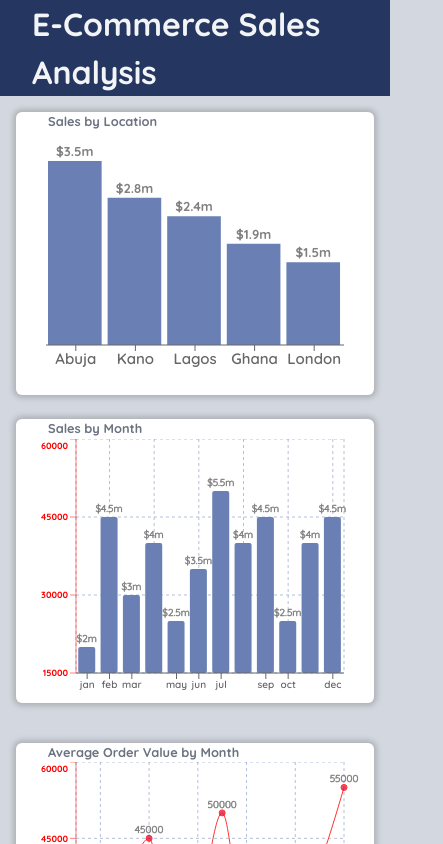
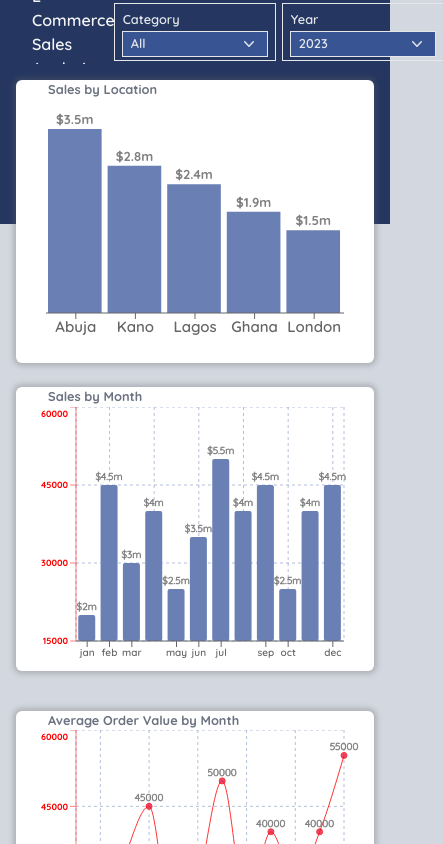
Before and after one commit to frontendkev/dash-app, a React (Create React App) app: page /#/ in a window 390 px wide. Shown: the top 844 px of the page, 443 px wide, since content can reach past the window. Built offline with nearby package versions, Linux system fonts and the light colour scheme.

Commit message:
dash app chart update

```diff
--- a/src/App.js
+++ b/src/App.js
@@ -2,12 +2,15 @@ import logo from './logo.svg';
 import './App.css';
 import {RouterProvider} from "react-router-dom";
 import Routes from "./Routes/Routes";
+import DashProvider from './DashContext/DashReducer';
 
 function App() {
   const {routes} = Routes()
   return (
     <div className="App">
-      <RouterProvider router={routes} />
+      <DashProvider>
+        <RouterProvider router={routes} />
+      </DashProvider>
     </div>
   );
 }
--- /dev/null
+++ b/src/Components/NavSelect.js
@@ -0,0 +1,39 @@
+import ArrowDown from "../Svg/ArrowDown"
+export default function NavSelect({ label, value, options, show, dispatch }) {
+
+
+    function showOptions() {
+        console.log(show)
+    }
+    return (
+        <div className={`relative cursor-default w-[10em] h-[3.5em] outline outline-[0.1em] outline-gray-200 text-gray-200 pl-2 pr-2 flex flex-col justify-center`}>
+            <div className="relative w-full h-fit flex flex-col justify-center">
+                <div className="relative w-full h-[1.5em] flex items-center">
+                    <p className="relative capitalize text-gray-200 font-quicksandSemiBold text-[0.8em] text-start"> {label}</p>
+                </div>
+                <div onClick={dispatch} className={"relative w-full h-[1.5em] bg-[#385492] outline outline-1 outline-gray-200 flex flex-row justify-between pl-2 pr-2 items-center cursor-pointer"}>
+                    <p className="relative capitalize text-gray-200 text-[0.8em] font-quicksandSemiBold">
+                        {value}
+                    </p>
+                    <ArrowDown />
+                </div>
+            </div>
+
+            <div className="relative w-full h-fit bg-red-500">
+                <div className={`${show ? 'block' : 'hidden'} absolute w-full h-fit bg-[#385492] z-[20] top-[0.5em] mx-auto`}>
+                    {
+                        options && options.map((option, i) => {
+                            return (
+                                <div key={i} className="relative w-full h-[2em] flex items-center pl-2">
+                                    <p className="relative font-quicksandSemiBold text-gray-200 text-[0.8em] capitalize">
+                                        {option.value}
+                                    </p>
+                                </div>
+                            )
+                        })
+                    }
+                </div>
+            </div>
+        </div>
+    )
+}
--- /dev/null
+++ b/src/Components/Options/Options.js
@@ -0,0 +1,9 @@
+
+
+export default function Options() {
+    return (
+        <div className="absolue w-full h-[4em] bg-black right-0 z-[10]">
+
+        </div>
+    )
+}
--- /dev/null
+++ b/src/DashContext/DashReducer.js
@@ -0,0 +1,35 @@
+import { createContext, useReducer } from "react";
+
+
+export const dashState = createContext()
+export const dashActions = createContext()
+export const SHOW_CATEGORY = 'SHOW_CATEGORY';
+export const SHOW_YEAR = 'SHOW_YEAR';
+
+const initialState = {
+    showCategory: false,
+}
+
+const dashReducer = (state, { type, payload }) => {
+    switch (type) {
+        case SHOW_CATEGORY:{
+            console.log(payload)
+            return {
+                ...state, showCategory: !state.showCategory
+            }}
+        default:
+            return state;
+    }
+}
+
+export default function DashProvider({ children }) {
+    const [state, dispatch] = useReducer(dashReducer, initialState)
+
+    return (
+        <dashState.Provider value={{ ...state }}>
+            <dashActions.Provider value={dispatch}>
+                {children}
+            </dashActions.Provider>
+        </dashState.Provider>
+    )
+}
--- /dev/null
+++ b/src/NavBar/NavBar.js
@@ -0,0 +1,45 @@
+import NavSelect from "../Components/NavSelect";
+import { useContext, useState } from "react";
+import { dashState, dashActions, SHOW_CATEGORY } from "../DashContext/DashReducer";
+
+export default function NavBar() {
+    const dashContext = useContext(dashState)
+    const dashDispatch = useContext(dashActions)
+    const [categoryDefault, setCategoryDefault] = useState('all')
+    const [yearDefault, setYearDefault] = useState('2019')
+    const categoryLinks = {
+        label: 'category',
+        options: [
+            {
+                value: 'phones'
+            },
+            {
+                value: 'tablets'
+            },
+            {
+                value: 'home & audio'
+            },
+            {
+                value: 'tv sets'
+            }
+        ]
+    }
+    function showCategory() {
+        return dashDispatch({type: SHOW_CATEGORY, payload: true})
+    }
+    return (
+        <nav className={'relative w-full portrait:h-[4em] landscape:lg:h-[5em] bg-[#253761] flex flex-row justify-between items-center pl-[2em] pr-[2em]'}>
+            <div className="relative w-fit h-full flex items-center">
+                <h2 className="relative landscape:text-[2em] portrait:text-[1em] font-quicksandSemiBold text-gray-100 text-start capitalize">
+                    e-commerce sales analysis
+                </h2>
+            </div>
+
+            <div className="relative w-fit h-full flex flex-row items-center gap-x-[0.5em]">
+                <NavSelect label={categoryLinks.label} value={categoryDefault} options={categoryLinks.options} show={dashContext.showCategory} dispatch={showCategory} />
+
+                <NavSelect label={'year'} value={2023} />
+            </div>
+        </nav>
+    )
+}
--- a/src/Pages/Home/Home.js
+++ b/src/Pages/Home/Home.js
@@ -16,6 +16,7 @@ import {
     Pie,
     Cell
 } from "recharts";
+import Options from "../../Components/Options/Options";
 
 
 export default function Home() {
@@ -167,10 +168,11 @@ export default function Home() {
 
     return (
         <section className={'relative w-full landscape:h-[85vh] portrait:min-h-screen flex landscape:flex-row portrait:flex-col bg-[#d3d8e0] overflow-hidden'}>
-            <div className="absolute w-full landscape:lg:h-[8em] bg-[#253761]">
+            <div className="absolute w-full portrait:h-[10em] landscape:lg:h-[8em] bg-[#253761]">
 
             </div>
-            <section className="relative landscape:lg:w-[75%] portrait:w-full portrait:p-[1em] h-fit flex flex-col gap-y-[2.5em]">
+
+            <section className="relative landscape:lg:w-[75%] portrait:w-full portrait:p-[1em] h-fit flex flex-col gap-y-[2.5em] z-[6]">
                 <section className="relative w-full landscape:lg:h-[15em] portrait:h-[70vh] portrait:gap-y-[1.5em] flex landscape:flex-row portrait:flex-col justify-center landscape:gap-x-[2em]">
                     <section className="relative landscape:lg:w-[45%] portrait:w-full h-full bg-[#ffffff] flex flex-col items-center rounded-md shadow-light">
                         <div className="relative w-full landscape:lg:h-[3em] flex items-center justify-start pl-[2em]">
--- a/src/Routes/Root.js
+++ b/src/Routes/Root.js
@@ -1,15 +1,12 @@
 import {Outlet} from "react-router-dom";
+import NavBar from "../NavBar/NavBar";
 
 
 export default function Root () {
     return (
         <section>
              <header>
-                <nav className={'relative w-full landscape:lg:h-[5em] bg-[#253761] flex items-center pl-[2em]'}>
-                    <h2 className="relative text-[2em] font-quicksandBold text-gray-100 text-start capitalize">
-                        e-commerce sales analysis
-                    </h2>
-                 </nav>
+                <NavBar />
              </header>
             <main>
                 <Outlet />
--- /dev/null
+++ b/src/Svg/ArrowDown.js
@@ -0,0 +1,10 @@
+
+
+export default function ArrowDown() {
+    return (
+        <svg xmlns="http://www.w3.org/2000/svg" viewBox="0 0 20 20" fill="currentColor" className="w-5 h-5">
+            <path fillRule="evenodd" d="M5.23 7.21a.75.75 0 011.06.02L10 11.168l3.71-3.938a.75.75 0 111.08 1.04l-4.25 4.5a.75.75 0 01-1.08 0l-4.25-4.5a.75.75 0 01.02-1.06z" clipRule="evenodd" />
+        </svg>
+
+    )
+}
```
